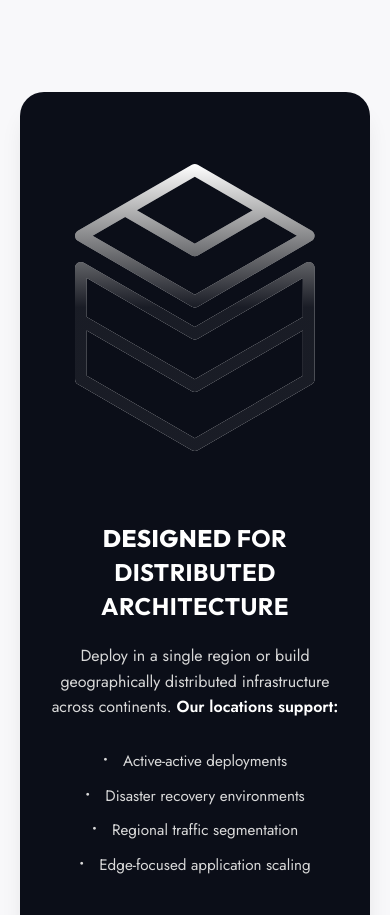
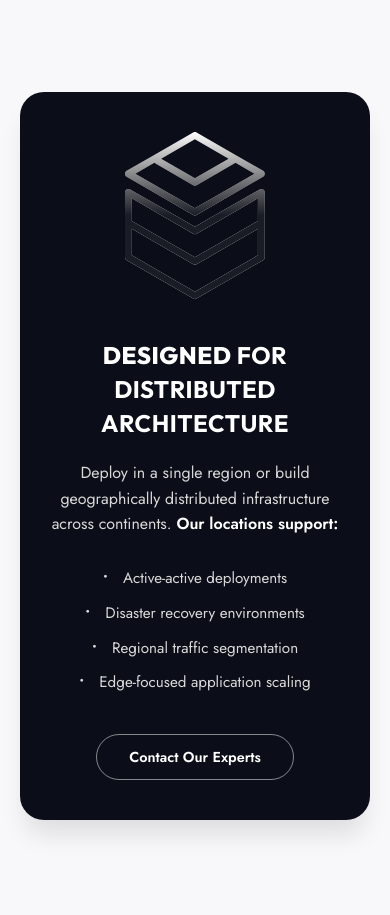
Before and after one commit to souiiii/Bytenia, a React (Vite) app: page /locations in a window 390 px wide. Shown: the part 3060-3975 px from the top of the page. Built offline with nearby package versions, Linux system fonts and the light colour scheme; what react-world-flags would draw is missing.

Commit message:
feat: add styles for DistributedArchitectureBanner component

```diff
--- a/src/components/DistributedArchitectureBanner/DistributedArchitectureBanner.css
+++ b/src/components/DistributedArchitectureBanner/DistributedArchitectureBanner.css
@@ -91,4 +91,12 @@
   .architecture-card {
     padding: 40px 24px;
   }
+
+  .architecture-graphic {
+    flex: 0 0 140px;
+  }
+
+  .architecture-shape {
+    max-width: 140px;
+  }
 }
```
